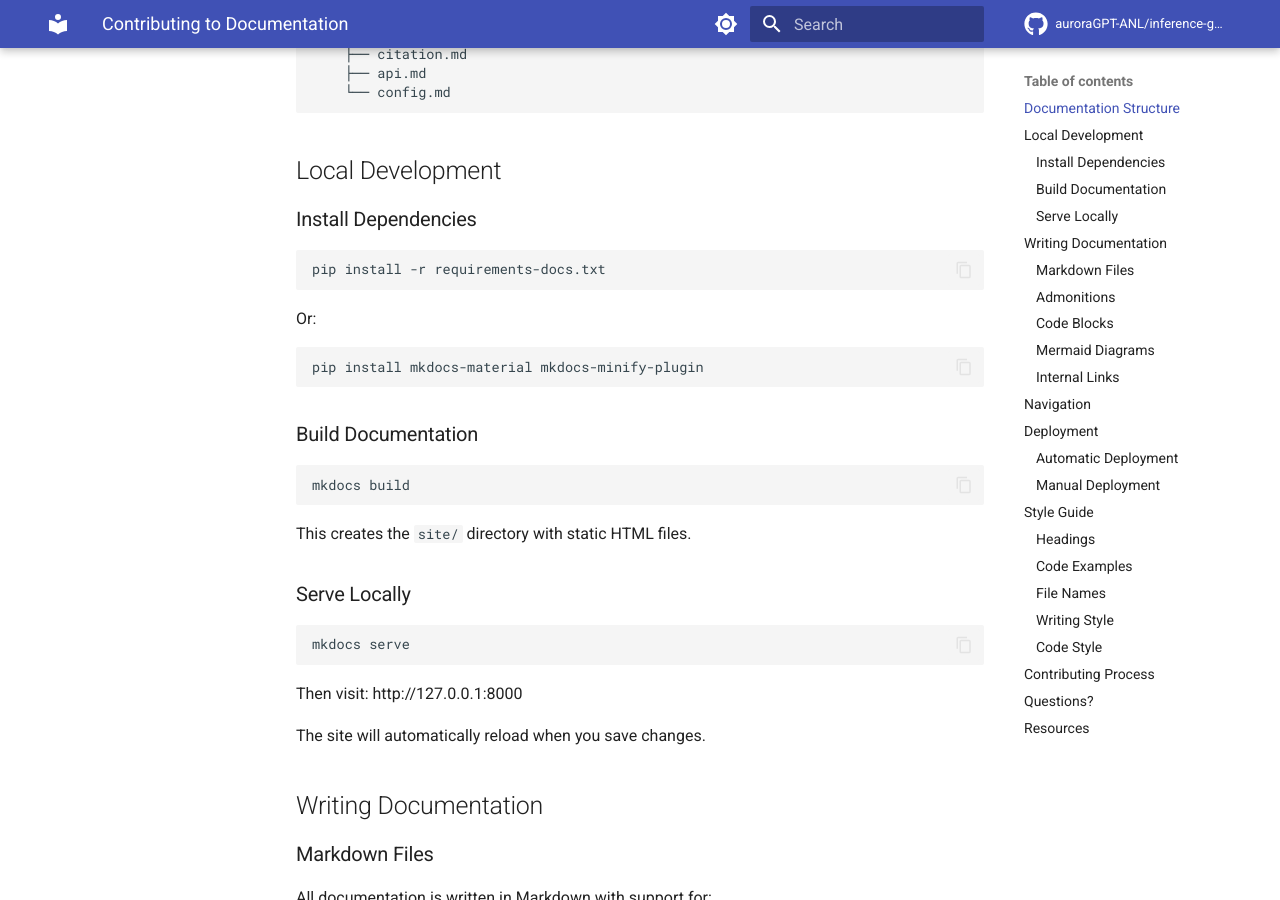
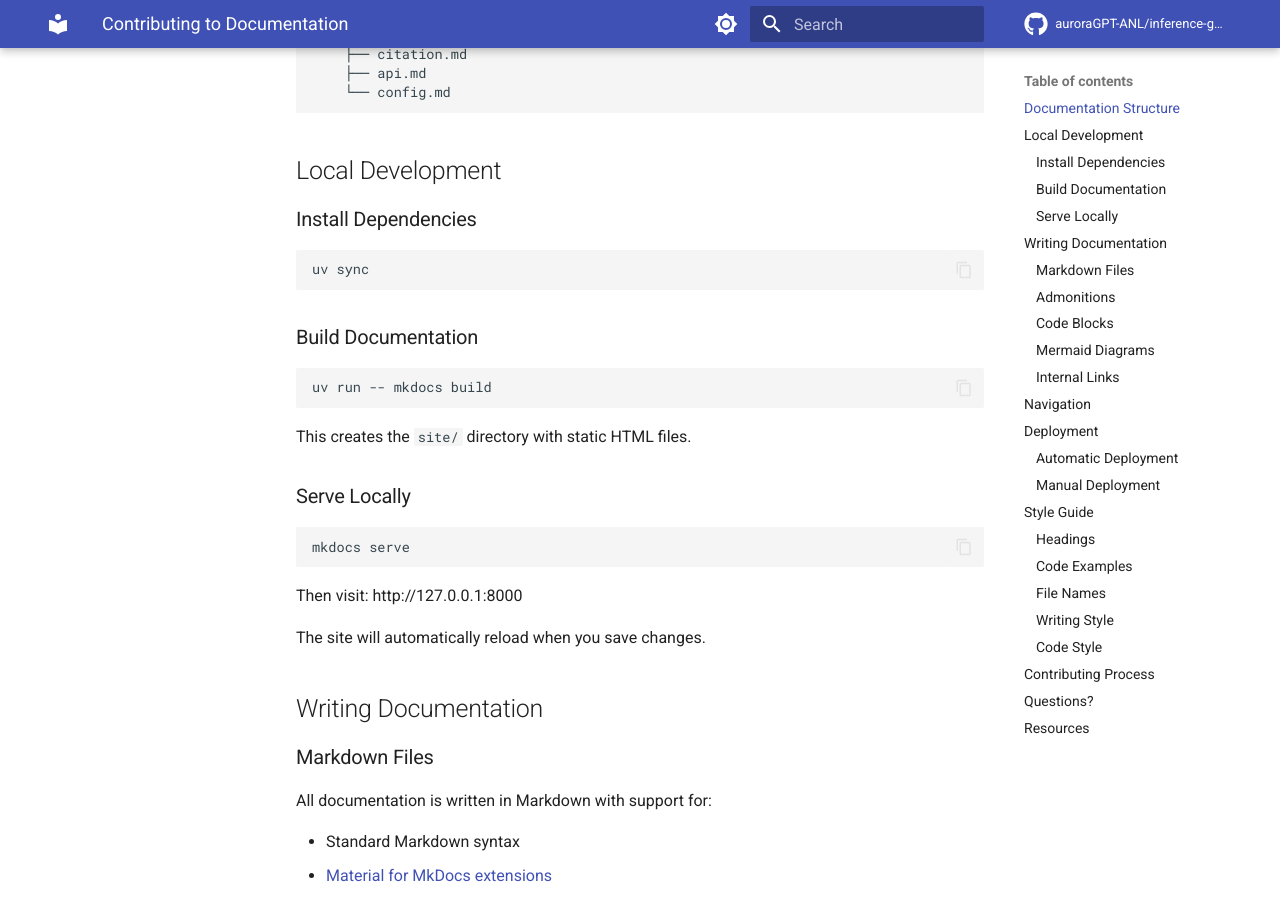
Before and after one commit to auroraGPT-ANL/inference-gateway, an MkDocs documentation site: the page built from docs/CONTRIBUTING.md, in a window 1280 px wide and 900 px high, scrolled down 808 px. Built offline with MkDocs 1.6.1 and Material for MkDocs 9.7.7, drawn with Linux system fonts in a browser that asks for light colours; comment, search, counter and statistics services are not loaded.

Commit message:
docs/contributing: use `uv` to build docs

````diff
--- a/docs/CONTRIBUTING.md
+++ b/docs/CONTRIBUTING.md
@@ -41,19 +41,13 @@ docs/
 ### Install Dependencies
 
 ```bash
-pip install -r requirements-docs.txt
-```
-
-Or:
-
-```bash
-pip install mkdocs-material mkdocs-minify-plugin
+uv sync
 ```
 
 ### Build Documentation
 
 ```bash
-mkdocs build
+uv run -- mkdocs build
 ```
 
 This creates the `site/` directory with static HTML files.
````
